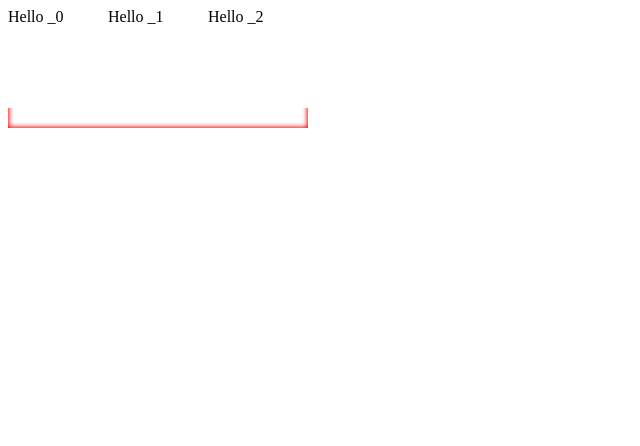
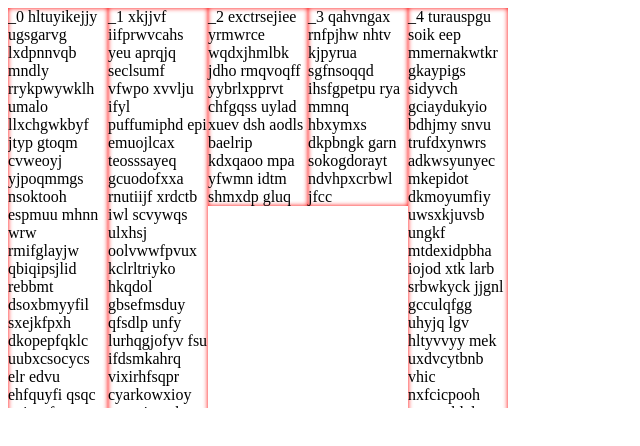
Before and after one commit to vaheqelyan/vue-sort, a Vue app: page / in a window 1280 px wide. Shown: the top 446 px of the page, without its empty margins (0-640 px from the left). Built offline with nearby package versions, Linux system fonts and the light colour scheme; what namey-mcnameface would draw is missing.

Commit message:
feat: Crate initial idea for multi-directional list

```diff
--- a/src/App.vue
+++ b/src/App.vue
@@ -38,7 +38,7 @@ const onSort = ({ index, newIndex }) => {
 </script>
 
 <template>
-  <SortList
+  <DynamicVirtualList
     :list="items"
     @sort="onSort"
     item-id="key"
@@ -47,25 +47,41 @@ const onSort = ({ index, newIndex }) => {
     direction="row"
   >
     <template v-slot:item="{ item, isActive }">
-      <div class="row">
-        <div v-if="isActive">ACTIVE</div>
-        <div v-else>Hello {{ item.key }}</div>
+      <div class="row" :class="{ invisible: isActive }">
+        {{ item.data.key }} {{ item.data.content }}
       </div>
     </template>
 
     <template v-slot:drag-element="{ item }">
       <div class="item">{{ item.key }}</div>
     </template>
-  </SortList>
+  </DynamicVirtualList>
+  <!--<SortList
+    :list="items"
+    @sort="onSort"
+    item-id="key"
+    class="container"
+    :row-height="100"
+  >
+    <template v-slot:item="{ item, isActive }">
+      <div class="row">
+        <div v-if="isActive" class="row--active">
+          Hello {{ item.key }}
+        </div>
+        <div v-else>Helo {{ item.key }}</div>
+      </div>
+    </template>
+
+    <template v-slot:drag-element="{ item }">
+      <div class="item">{{ item.key }}</div>
+    </template>
+  </SortList>-->
 </template>
 
 <style>
 .container {
-  height: 120px;
-  width: 300px;
-  overflow-x: scroll;
-  position: relative;
-  box-shadow: 0px 0px 5px 1px red inset;
+  height: 400px;
+  width: 500px;
 }
 
 .item {
@@ -77,7 +93,16 @@ const onSort = ({ index, newIndex }) => {
 
 .row {
   background: #fff;
-  height: 100px;
-  width: 100px;
+  /*max-width: 200px;*/
+  /*height: 100px;*/
+  box-shadow: 0px 0px 5px red inset;
+}
+
+.invisible {
+  visibility: hidden;
+}
+
+.row--active {
+  visibility: hidden;
 }
 </style>
--- a/src/DynamicVirtualList.vue
+++ b/src/DynamicVirtualList.vue
@@ -1,7 +1,14 @@
 <template>
   <div class="vList">
-    <div class="vList__inner" ref="viewport" @scroll="onScroll">
-      <div class="vList__content" :style="getContentStyle" ref="content">
+    <div
+      class="vList__inner"
+      :class="getProp.innerClass"
+      ref="viewport"
+      @scroll="onScroll"
+    >
+      <div :style="{ flexBasis: `${top}px`, flexShrink: 0 }"></div>
+
+      <div class="vList__content" :class="getProp.contentClass" ref="content">
         <Move
           v-for="(row, index) in visible"
           :key="row.data[itemId]"
@@ -13,16 +20,17 @@
           :new-index="newIndex"
           :move-instance="moveInstance"
           :direction="direction"
+          class="vList__row"
         >
-          <div class="vList__row">
-            <slot
-              name="item"
-              v-bind:item="row"
-              v-bind:is-active="start + index === activeIndex"
-            />
-          </div>
+          <slot
+            name="item"
+            v-bind:item="row"
+            v-bind:is-active="start + index === activeIndex"
+          />
         </Move>
       </div>
+
+      <div :style="{ flexBasis: `${bottom}px`, flexShrink: 0 }"></div>
     </div>
 
     <Dragger
@@ -35,6 +43,8 @@
     >
       <slot name="drag-element" v-bind:item="list[activeIndex]" />
     </Dragger>
+
+    <div ref="logger"></div>
   </div>
 </template>
 
@@ -74,7 +84,6 @@ export default {
     start: 0,
     end: 0,
     viewportHeight: 0,
-    itemHeight: 0,
     rows: [],
     heightMap: [],
     averageHeight: 0,
@@ -91,7 +100,7 @@ export default {
       window.addEventListener('resize', this.resized, EVENT_OPTS)
       window.addEventListener('scroll', this.onScroll, EVENT_OPTS)
     } else {
-      this.viewportHeight = this.$refs.viewport.offsetHeight
+      this.viewportHeight = this.$refs.viewport[this.getProp.offsetSize]
     }
 
     this.rows = this.$refs.content.getElementsByClassName('vList__row')
@@ -105,10 +114,9 @@ export default {
       }
     },
     async onScroll() {
-      if (this.stop) return
       let scrollTop = 0
       if (!this.viewport) {
-        scrollTop = this.$refs.viewport.scrollTop
+        scrollTop = this.$refs.viewport[this.getProp.scroll]
       } else {
         scrollTop = Math.max(
           0,
@@ -142,12 +150,16 @@ export default {
         if (this.heightMap[i]) {
           totalHeight += this.heightMap[i]
         } else if (this.rows[i]) {
-          totalHeight += this.rows[i].offsetHeight
+          totalHeight += this.rows[i][this.getProp.offsetSize]
         } else {
           this.end = i + 1
           await this.$nextTick()
-          const rowOffsetHeight = this.rows[i - this.start].offsetHeight
+
+          const rowOffsetHeight =
+            this.rows[i - this.start][this.getProp.offsetSize]
+
           totalHeight += rowOffsetHeight
+
           this.heightMap[i] = rowOffsetHeight
         }
 
@@ -164,7 +176,7 @@ export default {
       this.bottom = remaining * this.averageHeight
     },
     async initVisibleRows() {
-      const { scrollTop } = this.$refs.viewport
+      const scrollTop = this.$refs.viewport[this.getProp.scroll]
 
       await this.$nextTick()
 
@@ -180,8 +192,10 @@ export default {
           row = this.rows[i - this.start]
         }
 
-        const row_height = (this.heightMap[i] =
-          this.itemHeight || row.offsetHeight)
+        const rowOffsetHeight = row[this.getProp.offsetSize]
+
+        const row_height = (this.heightMap[i] = rowOffsetHeight)
+
         content_height += row_height
 
         i += 1
@@ -202,11 +216,15 @@ export default {
 
     onUpdate(y) {
       if (this.hasStarted) {
-        let offset = this.offset + y + this.moveInstance.targetBound.height
+        const targetHeight =
+          this.moveInstance.targetBound[this.getProp.targetSize]
+        let offset = this.offset + y + targetHeight
 
         let newIndex
 
         let top = this.top
+
+        this.$refs.logger.innerHTML = `<b>${offset}</b>`
 
         for (let i = this.start; i < this.end; i++) {
           const height = this.heightMap[i]
@@ -257,14 +275,41 @@ export default {
       }))
     },
     getContentStyle() {
+      const { paddingTop, paddingBottom } = this.getProp
+
       return {
-        paddingTop: `${this.top}px`,
-        paddingBottom: `${this.bottom}px`,
+        [paddingTop]: `${this.top}px`,
+        [paddingBottom]: `${this.bottom}px`,
       }
     },
 
     getContainer() {
       return this.viewport ? document.documentElement : this.$refs.viewport
+    },
+
+    getProp() {
+      const classMap = {
+        [DIRECTION.ROW]: {
+          innerClass: 'vList__inner--row',
+          contentClass: 'vList__content--row',
+          offsetSize: 'offsetWidth',
+          paddingTop: 'paddingLeft',
+          paddingBottom: 'paddingRight',
+          scroll: 'scrollLeft',
+          targetSize: 'width',
+        },
+        [DIRECTION.COLUMN]: {
+          innerClass: 'vList__inner--column',
+          contentClass: 'vList__content--column',
+          offsetSize: 'offsetHeight',
+          paddingTop: 'paddingTop',
+          paddingBottom: 'paddingBottom',
+          scroll: 'scrollTop',
+          targetSize: 'height',
+        },
+      }
+
+      return classMap[this.direction]
     },
   },
 }
@@ -276,14 +321,38 @@ export default {
 }
 
 .vList__inner {
+  -webkit-overflow-scrolling: touch;
   position: relative;
-  overflow-y: auto;
-  -webkit-overflow-scrolling: touch;
+  width: 100%;
   height: 100%;
+  display: flex;
 }
 
-.vList__content,
+.vList__inner--column {
+  overflow-y: scroll;
+  flex-direction: column;
+}
+
+.vList__inner--row {
+  overflow-x: scroll;
+  flex-direction: row;
+}
+
+.vList__content {
+  display: flex;
+  flex-shrink: 0;
+}
+
 .vList__row {
-  display: block;
+  flex-shrink: 0;
+  max-width: 100px;
+}
+
+.vList__content--row {
+  flex-direction: row;
+}
+
+.vList__content--column {
+  flex-direction: column;
 }
 </style>
```
